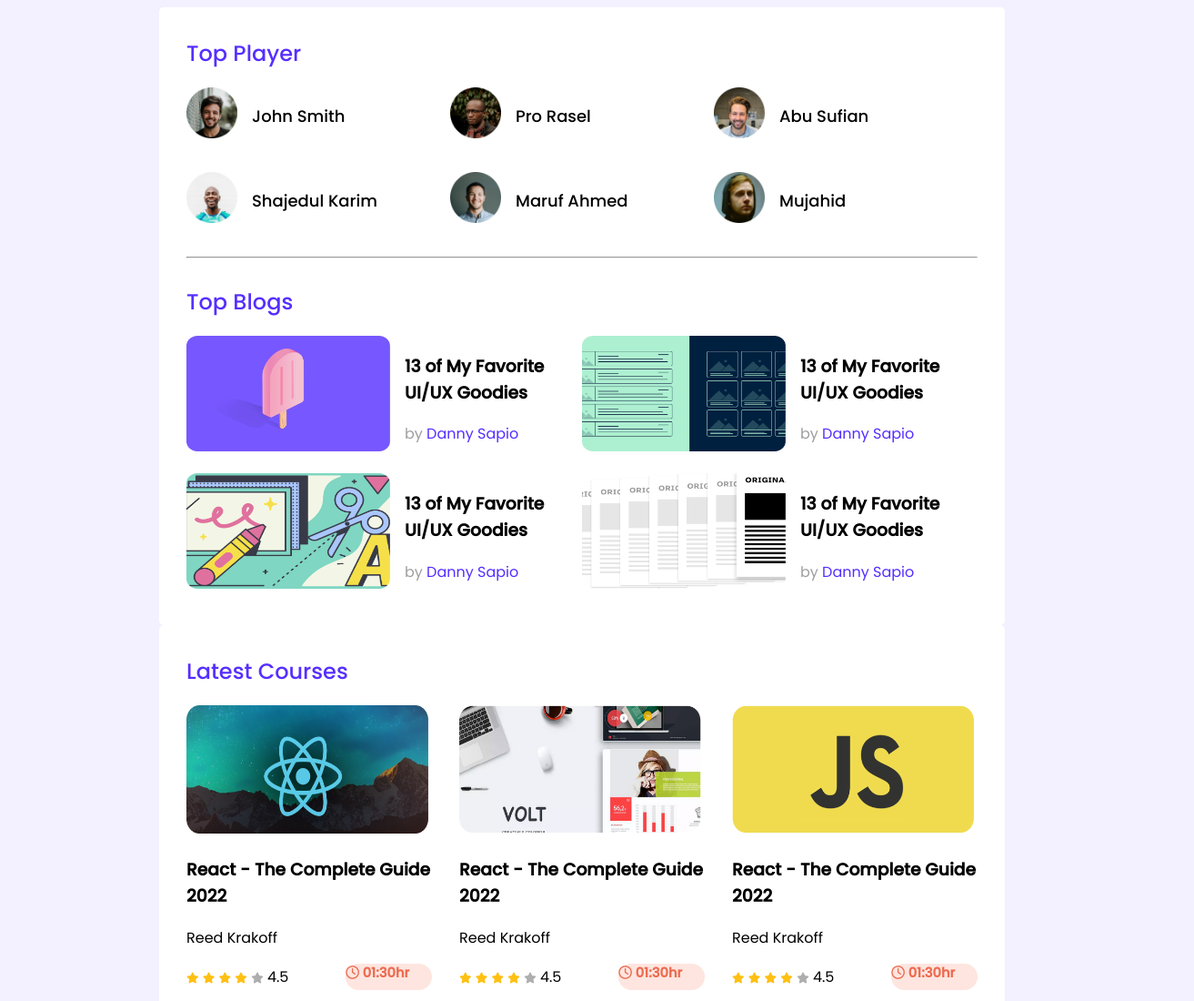
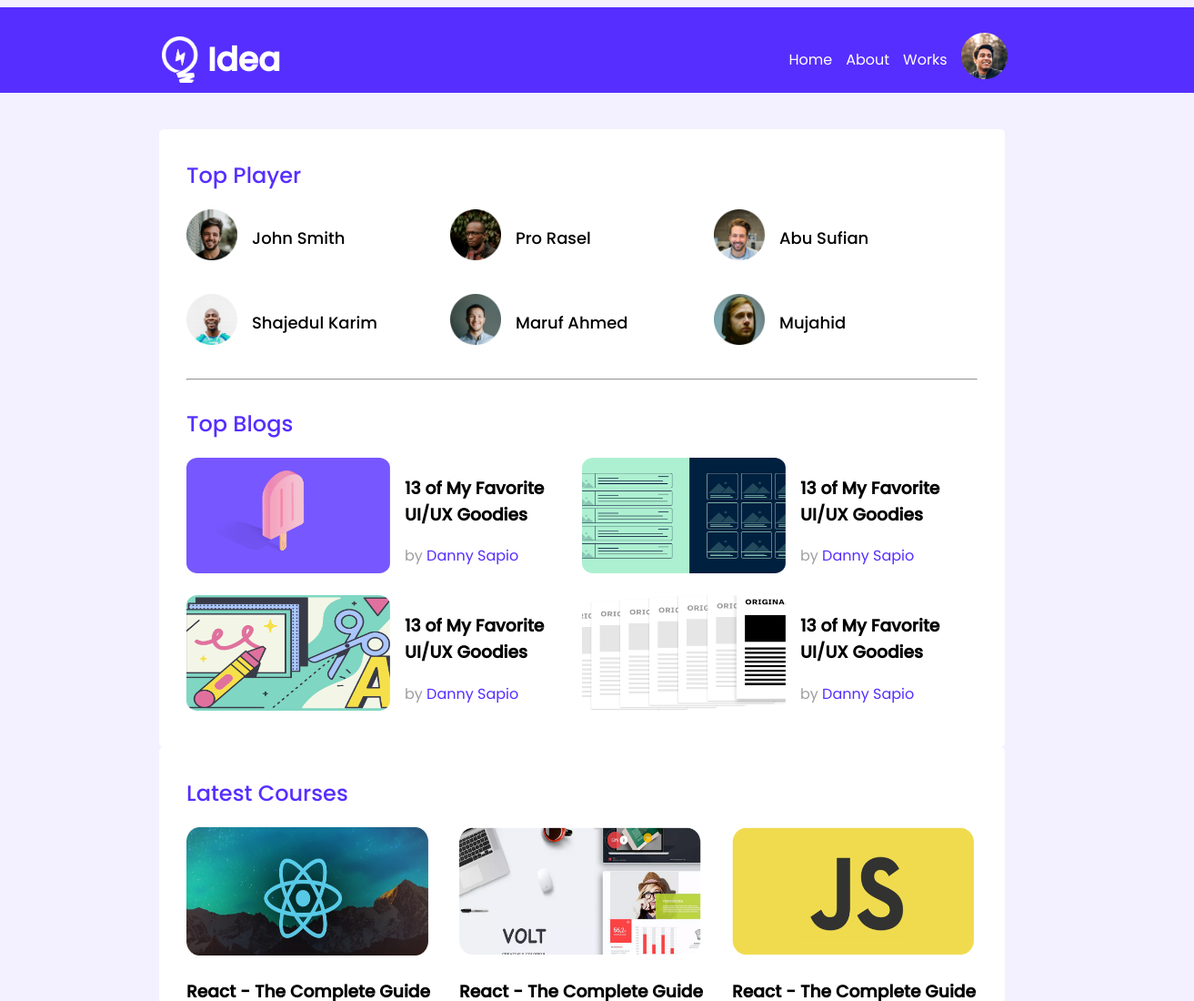
Before and after one commit to bbiplob44/leader-board-css3, a plain HTML site: page index.html in a window 1280 px wide. Shown: the top 1100 px of the page at 91% size, 1313 px wide, since content can reach past the window. Drawn offline with Linux system fonts and the light colour scheme.

Commit message:
final-commit

```diff
--- a/index.html
+++ b/index.html
@@ -18,7 +18,29 @@
     </header>
     <!-- header-end -->
     <main>
-        <!-- top players and top blogs -->
+        <!-- Navigation Bar -->
+        <header class="navigation">
+            <nav>
+                <div class="nav-banner">
+                    <div class="nav-thumbnail">
+                        <img src="images/icons/logo.png" alt="">
+                    </div>
+                    <div class="idea">
+                        <h2>Idea</h2>
+                    </div>
+                </div>
+                <div class="nav-buttons">
+                    <a href="">Home</a>
+                    <a href="">About</a>
+                    <a href="">Works</a>
+                    <a href=""><img src="images/icons/profile.png" alt=""></a>
+                </div>
+            </nav>
+        </header>
+
+        <!----------------------
+        top players and top blogs
+        ------------------------->
         <section class="container">
             <h2 class="section-title">Top Player</h2>
             <div class="top-players">
--- a/styles/style.css
+++ b/styles/style.css
@@ -30,6 +30,58 @@ main {
 hr {
     color: #D1D1D1;
     margin-bottom: 30px;
+}
+
+/* <!-- Navigation Bar --> */
+.navigation {
+    width: 1345px;
+    height: 94px;
+    background-color: #562EFF;
+    margin-bottom: 40px;
+}
+
+nav {
+    display: flex;
+    justify-content: space-between;
+    color: #FFFFFF;
+    font-size: 24px;
+    font-weight: 500;
+    margin-right: 60px;
+
+
+}
+
+.nav-banner {
+    display: flex;
+    align-items: center;
+    margin-left: 210px;
+}
+
+.idea {
+    margin-left: 10px;
+}
+
+nav .nav-thumbnail img {
+    width: 40.424px;
+    height: 51px;
+    display: flex;
+
+}
+
+nav .nav-buttons {
+    margin-right: 145px;
+    align-items: center;
+    display: flex;
+}
+
+nav .nav-buttons a {
+    color: #FFFFFF;
+    text-decoration: none;
+    font-size: 16px;
+    font-weight: 400;
+    margin-left: 15px;
+
+
 }
 
 /* top players style  */
```
